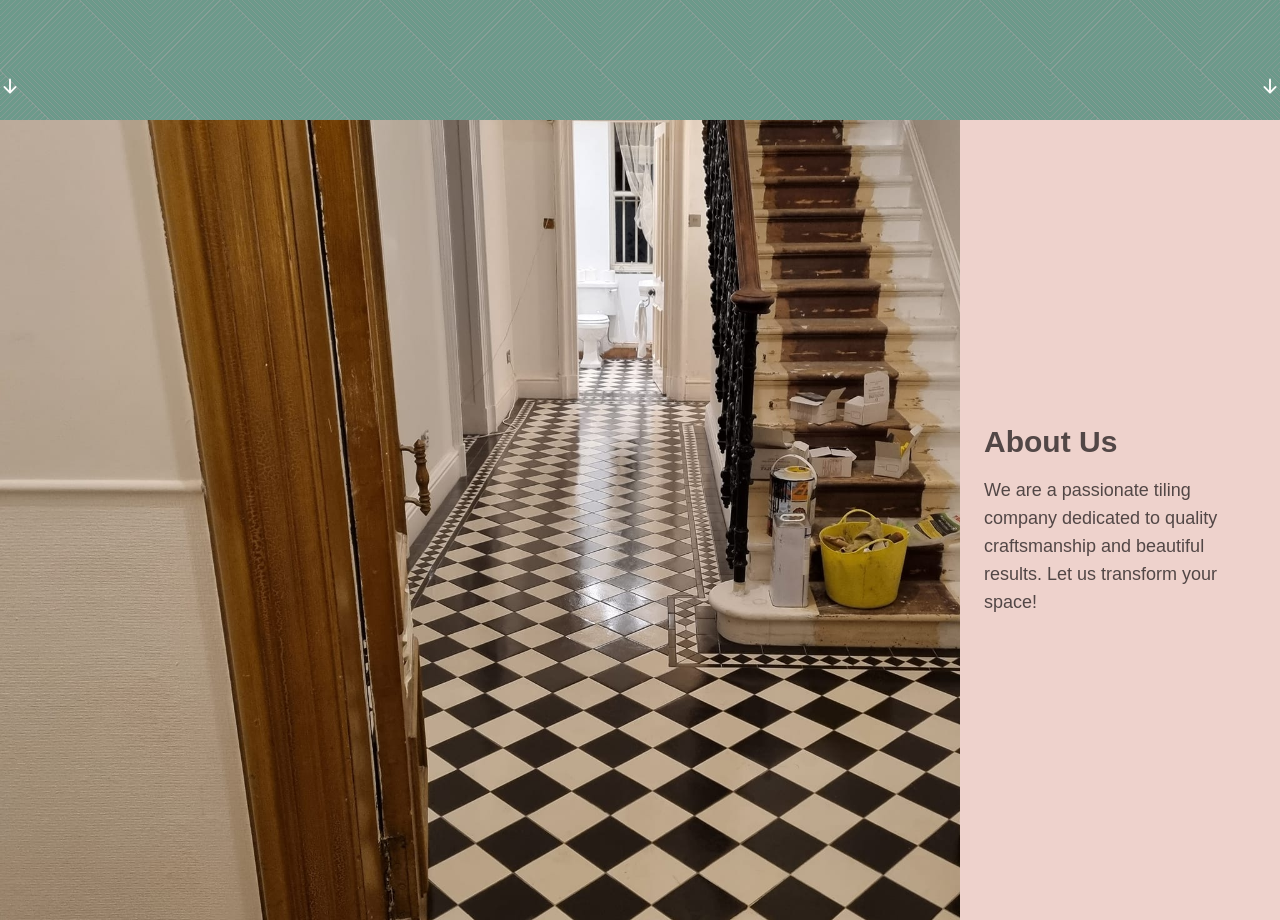
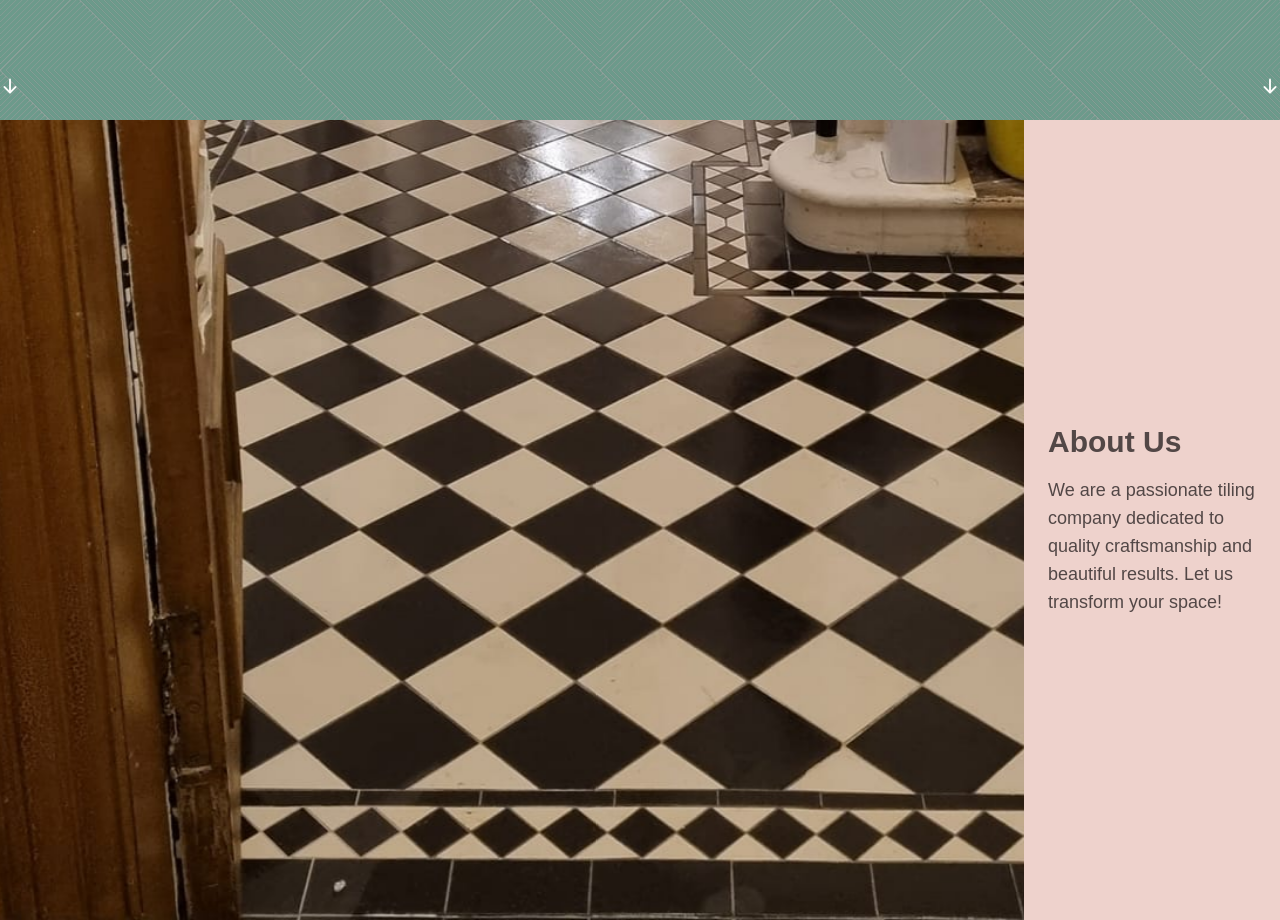
Before and after one commit to lpscrim/no-grout, a Next.js app: page / in a window 1280 px wide. Shown: the part 680-1600 px from the top of the page. Built offline with nearby package versions, Linux system fonts and the light colour scheme.

Commit message:
Add Providers component for Parallax support and update layout; integrate ParallaxBanner in Home component

```diff
--- a/app/layout.tsx
+++ b/app/layout.tsx
@@ -2,6 +2,7 @@ import type { Metadata } from "next";
 import { Geist, Geist_Mono } from "next/font/google";
 import "@/styles/globals.css";
 import Header from "@/components/Header";
+import { Providers } from "./providers";
 
 const geistSans = Geist({
   variable: "--font-geist-sans",
@@ -29,7 +30,7 @@ export default function RootLayout({
         className={`${geistSans.variable} ${geistMono.variable} antialiased `}
       >
         <Header />
-          {children}
+          <Providers>{children}</Providers>
       </body>
     </html>
   );
--- a/app/page.tsx
+++ b/app/page.tsx
@@ -1,6 +1,7 @@
+"use client";
+import { ParallaxBanner } from "react-scroll-parallax";
 import AnimatedOnView from "@/components/AnimatedOnView";
 import Hero from "@/components/Home/Hero";
-import Image from "next/image";
 
 export default function Home() {
   return (
@@ -8,35 +9,28 @@ export default function Home() {
       <Hero />
       <section
         id="about"
-        className="relative min-h-[100vh] flex  justify-end items-start overflow-hidden section-light"
+        className="relative min-h-[100vh] flex justify-end items-start overflow-hidden section-light bg-accent"
       >
-        <Image
-          src="/hall.jpg"
-          alt="Tiling background"
-          width={1920}
-          height={1080}
-          priority
-          className="absolute inset-0 w-full h-full object-cover z-0"
+        <div className="absolute inset-0">
+          <ParallaxBanner
+            layers={[{ image: "/hall.jpg", speed: -50 }]}
+            className="h-full w-full"
           />
+        </div>
+        <div>
           <AnimatedOnView animationClass="slide-in-right">
-          <div className="relative min-h-[100vh] z-10 bg-accent p-6 max-w-[45vw] sm:max-w-[35vw] lg:max-w-[25vw] w-full flex flex-col justify-center text-left">
+            <div className="relative min-h-[100vh] z-10 bg-accent p-6 w-[45vw] sm:w-[35vw] lg:w-[25vw] xl:w-[20vw] flex flex-col justify-center text-left">
               <h2 className="text-3xl font-bold mb-4 text-foreground">
                 About Us
               </h2>
               <p className="text-lg text-foreground">
                 We are a passionate tiling company dedicated to quality
-              craftsmanship and beautiful results. Let us transform your space!
+                craftsmanship and beautiful results. Let us transform your
+                space!
               </p>
             </div>
           </AnimatedOnView>
-
-        <div
-          className="absolute inset-0 z-0 pointer-events-none transition-colors invisible"
-          style={{
-            background:
-              "linear-gradient(to bottom, rgba(0,0,0, 0.6) 0%, rgba(238, 210, 204, 0.2) 15%, rgba(238, 210, 204, 0) 50%)",
-          }}
-        />
+        </div>
       </section>
     </main>
   );
--- /dev/null
+++ b/app/providers.tsx
@@ -0,0 +1,7 @@
+'use client';
+
+import { ParallaxProvider } from 'react-scroll-parallax';
+
+export function Providers({ children }: { children: React.ReactNode }) {
+  return <ParallaxProvider>{children}</ParallaxProvider>;
+}
--- a/package.json
+++ b/package.json
@@ -14,7 +14,8 @@
     "gsap": "^3.13.0",
     "next": "15.4.5",
     "react": "19.1.0",
-    "react-dom": "19.1.0"
+    "react-dom": "19.1.0",
+    "react-scroll-parallax": "^3.4.5"
   },
   "devDependencies": {
     "@eslint/eslintrc": "^3",
```
Also changed, not shown: 1 other file (tests, documents, lock files or other folders). Lines whose indentation alone changed are shown as unchanged.
